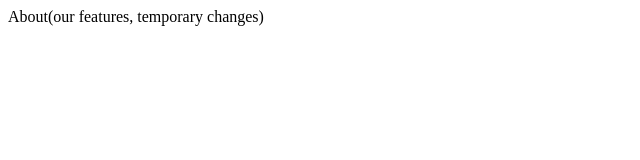
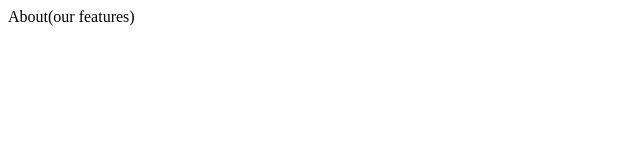
Before and after one commit to drdomigod-glitch/projekt, a plain HTML site: page About.html in a window 1280 px wide. Shown: the whole page, without its empty margins (0-640 px from the left). Drawn offline with Linux system fonts and the light colour scheme.

Commit message:
Revert "Added temporary change to about.html"
This reverts commit 9378e7990274b26cc4a65e11d2a33db2f2e8999c.

Uncertaain changes

```diff
--- a/About.html
+++ b/About.html
@@ -6,6 +6,6 @@
         </Title>
     </head>
     <body>
-        About(our features, temporary changes)
+        About(our features)
     </body>
 </html>
```
